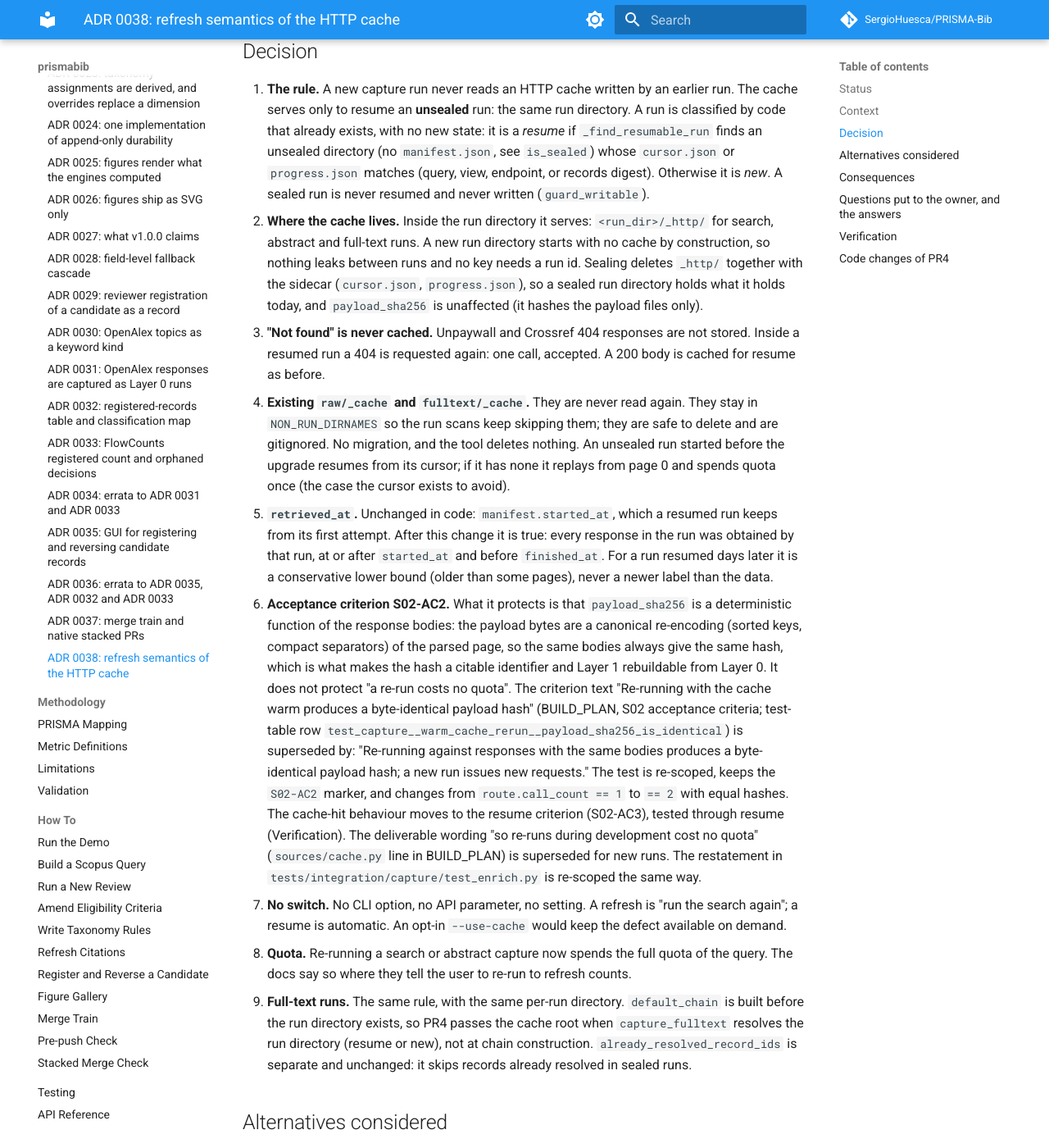
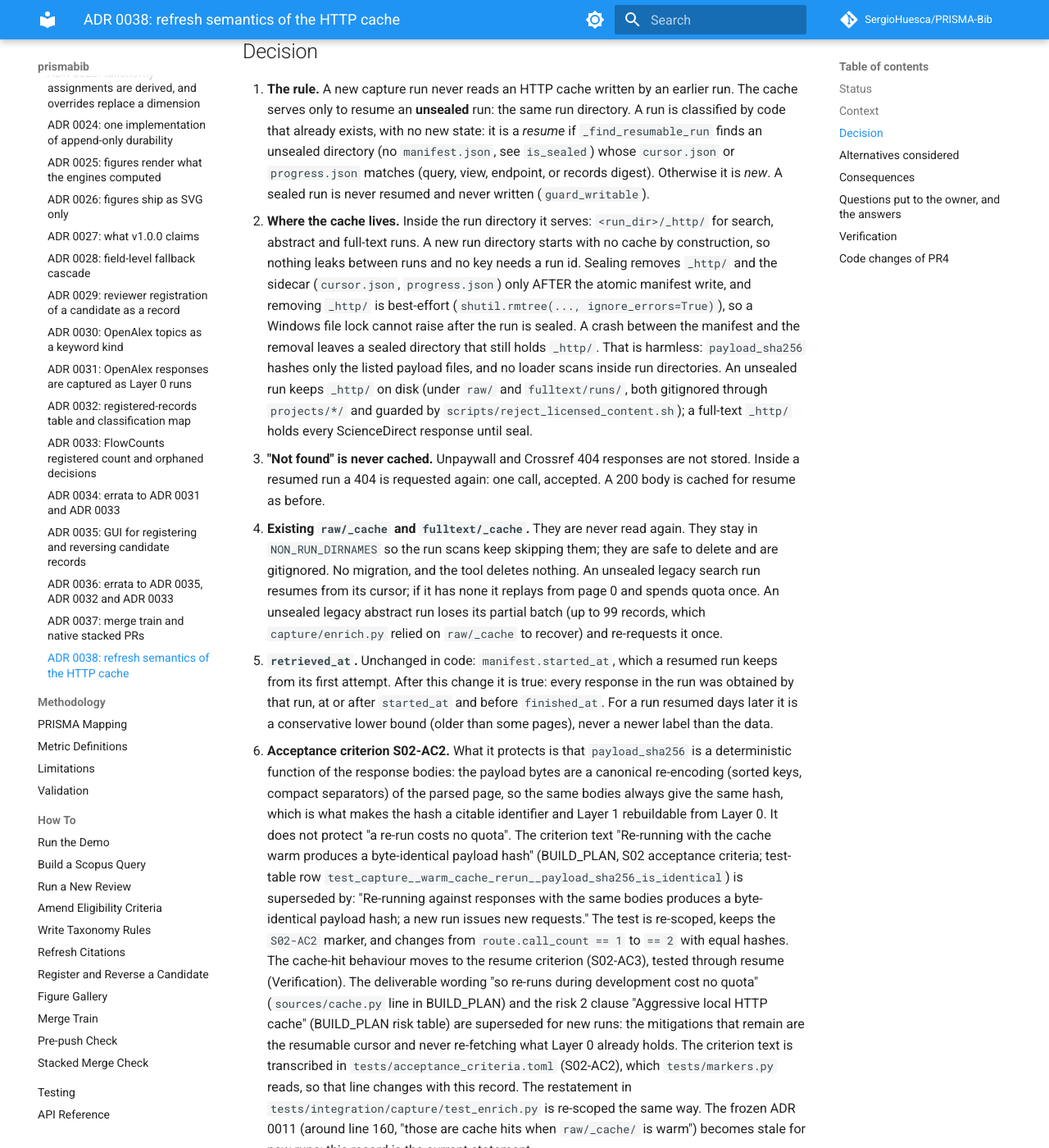
Before and after one commit to SergioHuesca/PRISMA-Bib, an MkDocs documentation site: the page built from docs/architecture/adr/0038-refresh-semantics-of-the-http-cache.md, in a window 1280 px wide and 1400 px high, scrolled down 1393 px. Shown: the whole window at 82% size. Built offline with MkDocs 1.6.1 and Material for MkDocs 9.7.7, drawn with Linux system fonts in a browser that asks for light colours; comment, search, counter and statistics services are not loaded; some of the changed text lies outside the part shown.

Commit message:
docs(adr): ADR 0038 review fixes (full-text caller, supersession list, seal order, test impact)
Co-Authored-By: Claude Sonnet 5.5 <noreply@anthropic.com>
Claude-Session: https://claude.ai/code/session_01QjNadz7h2UAZ2C2xhuaY8z

```diff
--- a/docs/architecture/adr/0038-refresh-semantics-of-the-http-cache.md
+++ b/docs/architecture/adr/0038-refresh-semantics-of-the-http-cache.md
@@ -44,14 +44,19 @@ Every use of the cache (grep of `HttpCache(` and `cache=`):
    resumed and never written (`guard_writable`).
 2. **Where the cache lives.** Inside the run directory it serves: `<run_dir>/_http/` for search, abstract and full-text
    runs. A new run directory starts with no cache by construction, so nothing leaks between runs and no key needs a run
-   id. Sealing deletes `_http/` together with the sidecar (`cursor.json`, `progress.json`), so a sealed run directory holds
-   what it holds today, and `payload_sha256` is unaffected (it hashes the payload files only).
+   id. Sealing removes `_http/` and the sidecar (`cursor.json`, `progress.json`) only AFTER the atomic manifest write, and
+   removing `_http/` is best-effort (`shutil.rmtree(..., ignore_errors=True)`), so a Windows file lock cannot raise after
+   the run is sealed. A crash between the manifest and the removal leaves a sealed directory that still holds `_http/`.
+   That is harmless: `payload_sha256` hashes only the listed payload files, and no loader scans inside run directories.
+   An unsealed run keeps `_http/` on disk (under `raw/` and `fulltext/runs/`, both gitignored through `projects/*/` and
+   guarded by `scripts/reject_licensed_content.sh`); a full-text `_http/` holds every ScienceDirect response until seal.
 3. **"Not found" is never cached.** Unpaywall and Crossref 404 responses are not stored. Inside a resumed run a 404 is
    requested again: one call, accepted. A 200 body is cached for resume as before.
 4. **Existing `raw/_cache` and `fulltext/_cache`.** They are never read again. They stay in `NON_RUN_DIRNAMES` so the run
    scans keep skipping them; they are safe to delete and are gitignored. No migration, and the tool deletes nothing. An
-   unsealed run started before the upgrade resumes from its cursor; if it has none it replays from page 0 and spends quota
-   once (the case the cursor exists to avoid).
+   unsealed legacy search run resumes from its cursor; if it has none it replays from page 0 and spends quota once. An
+   unsealed legacy abstract run loses its partial batch (up to 99 records, which `capture/enrich.py` relied on
+   `raw/_cache` to recover) and re-requests it once.
 5. **`retrieved_at`.** Unchanged in code: `manifest.started_at`, which a resumed run keeps from its first attempt. After
    this change it is true: every response in the run was obtained by that run, at or after `started_at` and before
    `finished_at`. For a run resumed days later it is a conservative lower bound (older than some pages), never a newer
@@ -65,15 +70,23 @@ Every use of the cache (grep of `HttpCache(` and `cache=`):
    same bodies produces a byte-identical payload hash; a new run issues new requests." The test is re-scoped, keeps the
    `S02-AC2` marker, and changes from `route.call_count == 1` to `== 2` with equal hashes. The cache-hit behaviour moves to
    the resume criterion (S02-AC3), tested through resume (Verification). The deliverable wording "so re-runs during
-   development cost no quota" (`sources/cache.py` line in BUILD_PLAN) is superseded for new runs. The restatement in
-   `tests/integration/capture/test_enrich.py` is re-scoped the same way.
+   development cost no quota" (`sources/cache.py` line in BUILD_PLAN) and the risk 2 clause "Aggressive local HTTP cache"
+   (BUILD_PLAN risk table) are superseded for new runs: the mitigations that remain are the resumable cursor and never
+   re-fetching what Layer 0 already holds. The criterion text is transcribed in `tests/acceptance_criteria.toml`
+   (S02-AC2), which `tests/markers.py` reads, so that line changes with this record. The restatement in
+   `tests/integration/capture/test_enrich.py` is re-scoped the same way. The frozen ADR 0011 (around line 160, "those are
+   cache hits when `raw/_cache/` is warm") becomes stale for new runs; this record is the current statement.
 7. **No switch.** No CLI option, no API parameter, no setting. A refresh is "run the search again"; a resume is automatic.
    An opt-in `--use-cache` would keep the defect available on demand.
 8. **Quota.** Re-running a search or abstract capture now spends the full quota of the query. The docs say so where they
    tell the user to re-run to refresh counts.
-9. **Full-text runs.** The same rule, with the same per-run directory. `default_chain` is built before the run directory
-   exists, so PR4 passes the cache root when `capture_fulltext` resolves the run directory (resume or new), not at chain
-   construction. `already_resolved_record_ids` is separate and unchanged: it skips records already resolved in sealed runs.
+9. **Full-text runs.** The same rule, with the same per-run directory. `default_chain` has one production caller
+   (`fulltext/run.py`, `with default_chain(project, settings) as resolvers:`), and it binds an `HttpCache` into each of
+   the three clients at construction, before `capture_fulltext` chooses the run directory. Mechanism: a chain factory.
+   `default_chain` takes a `cache_dir` argument; `capture_fulltext` accepts a callable that builds the chain from the
+   run's `_http/` path, and calls it after the resume-or-new decision; `run.py` passes
+   `lambda cache_dir: default_chain(project, settings, cache_dir=cache_dir)`. Chosen over a late-bind setter on the
+   three clients because the cache root stays immutable once a client exists, and no resolver needs a path to its client. `already_resolved_record_ids` is separate and unchanged: it skips records already resolved in sealed runs.
 
 ## Alternatives considered
 
@@ -121,14 +134,29 @@ Tests PR4 adds or changes. Each new test must be shown to fail on `bf14af4`.
 - Change the Unpaywall `test_lookup__404__returns_none_and_caches_the_negative_result` and its Crossref counterpart to
   `..._does_not_cache_the_negative_result` (a second lookup issues a request).
 - Change `test_default_chain__caches_http_responses_under_fulltext_dir_not_raw_dir`: nothing under `raw/` or
-  `fulltext/_cache`; the cache is under the run directory and gone after seal.
-- Run `pytest -n auto` as well as single-process, and `mkdocs build --strict`.
+  `fulltext/_cache`; the cache is under the run directory and gone after seal. The other `default_chain` callers pass the
+  new `cache_dir`: `tests/integration/fulltext/test_resolve.py` (about L327 and L728) and
+  `tests/integration/fulltext/test_entitlement_attribution.py` (about L115).
+- `test_capture__cold_cache_resume__starts_from_persisted_cursor` (`test_writer.py`, about L248) removes
+  `raw_dir/"_cache"`; and in `test_enrich.py` `_clear_http_cache` (about L175) with
+  `test_enrich__resumed_at_a_batch_boundary_with_a_cold_cache__refetches_nothing` (about L834): they must clear
+  `<run_dir>/_http` instead, or they become vacuous.
+- `tests/unit/capture/test_layout.py` (about L49 and L194) asserts the exact `NON_RUN_DIRNAMES` set and `__all__`; both
+  change with `HTTP_CACHE_DIRNAME`.
+- Run `pytest -n 4` as well as single-process, and `mkdocs build --strict`.
 
 ## Code changes of PR4
 
-- `capture/writer.py`, `capture/enrich.py`: `HttpCache(run_dir / "_http")`; remove it at seal next to the sidecar.
-- `fulltext/resolve.py`, `fulltext/capture.py`: per-run cache root as in Decision 9; remove at seal.
+- `capture/writer.py`, `capture/enrich.py`: `HttpCache(run_dir / "_http")`; after the manifest write, remove it
+  best-effort (Decision 2).
+- `fulltext/resolve.py` (`default_chain(..., cache_dir)`), `fulltext/capture.py` (chain factory), `fulltext/run.py`
+  (passes the factory): Decision 9; remove at seal as above.
 - `sources/unpaywall.py`, `sources/crossref.py`: do not store a 404.
 - `capture/layout.py`: an `HTTP_CACHE_DIRNAME` constant; `CACHE_DIRNAME` stays in `NON_RUN_DIRNAMES` for legacy dirs.
-- Docstrings (`writer.py`, `cache.py`), `docs/getting-started.md`, `docs/how-to/run-a-new-review.md`, `CHANGELOG.md`.
+- `tests/acceptance_criteria.toml` S02-AC2 text.
+- Docstrings that say a warm cache makes a re-run free or the payload byte-stable: `capture/writer.py` (about L23-27,
+  L275), `sources/cache.py` (about L10-11), `capture/enrich.py` (about L76, L98, L115-116, L498, L685-694).
+- Docs: `README.md` (about L75), `docs/architecture/provenance.md` (about L27, L102, L143-148),
+  `docs/how-to/run-a-new-review.md` (about L249, L262, and the layout tree), `docs/getting-started.md` (quota note),
+  `CHANGELOG.md`. The resume message in `cli.py` (about L323) and its test stay true.
 - The tests above.
```
